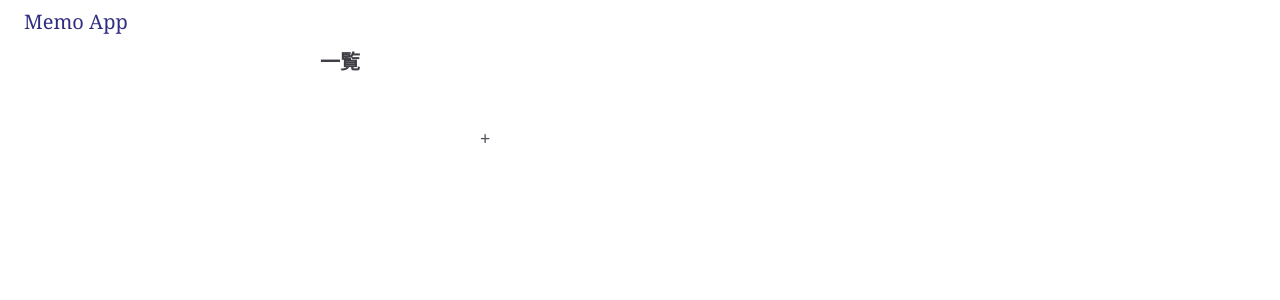
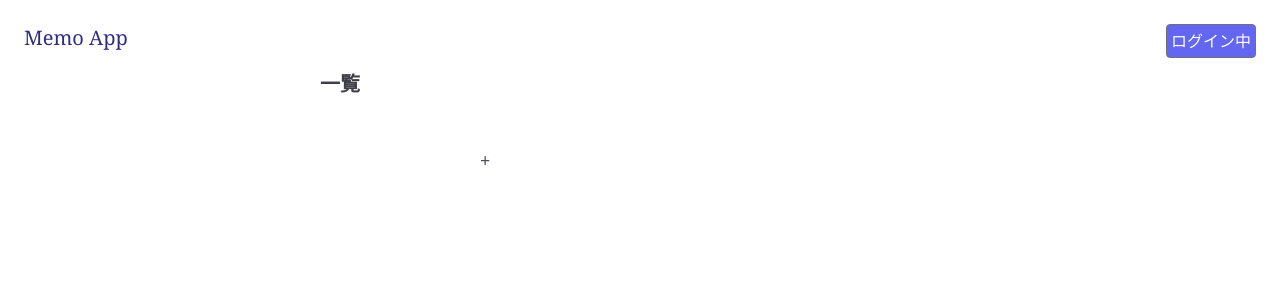
Before and after one commit to OdenTakashi/TIL, a React (Create React App) app in the folder react/memo-spa/: page / in a window 1280 px wide. Shown: the top 300 px of the page. Built offline with nearby package versions, Linux system fonts and the light colour scheme.

Commit message:
Cut out header into component

```diff
--- a/react/memo-spa/src/App.js
+++ b/react/memo-spa/src/App.js
@@ -1,5 +1,6 @@
-import List from './components/List.js'
-import EditForm from './components/EditForm.js'
+import List from './components/List'
+import EditForm from './components/EditForm'
+import Header from './components/Header'
 import { useState, useEffect } from 'react'
 
 function App() {
@@ -35,10 +36,8 @@ function App() {
 
   return (
     <div className='h-screen'>
-      <header className='ml-6 mt-2'>
-        <p className='text-indigo-900 font-serif text-xl'>Memo App</p>
-      </header>
-      <div className='w-1/2 m-auto mt-3 text-xl text-zinc-700 font-semibold'>{runningMode()}</div>
+      <Header/>
+     <div className='w-1/2 m-auto mt-3 text-xl text-zinc-700 font-semibold'>{runningMode()}</div>
       <List memoItems={memos} handleClick={handleEditMode} handleFormContent={handleFormContent}/>
       <EditForm updateMemo={updateMemo} isEditable={isEditable} memoLists={memos} handleEditMode={handleEditMode} formContent={context} updateContent={updateContent}/>
     </div>
--- /dev/null
+++ b/react/memo-spa/src/components/Header.js
@@ -0,0 +1,8 @@
+export default function Header() {
+  return(
+    <header className='mx-6 mt-6 flex justify-between'>
+      <p className='text-indigo-900 font-serif text-xl'>Memo App</p>
+      <button className='p-1 border border-zinc-500 bg-indigo-500 rounded text-white hover:bg-indigo-800'>ログイン中</button>
+    </header>
+  )
+}
```
